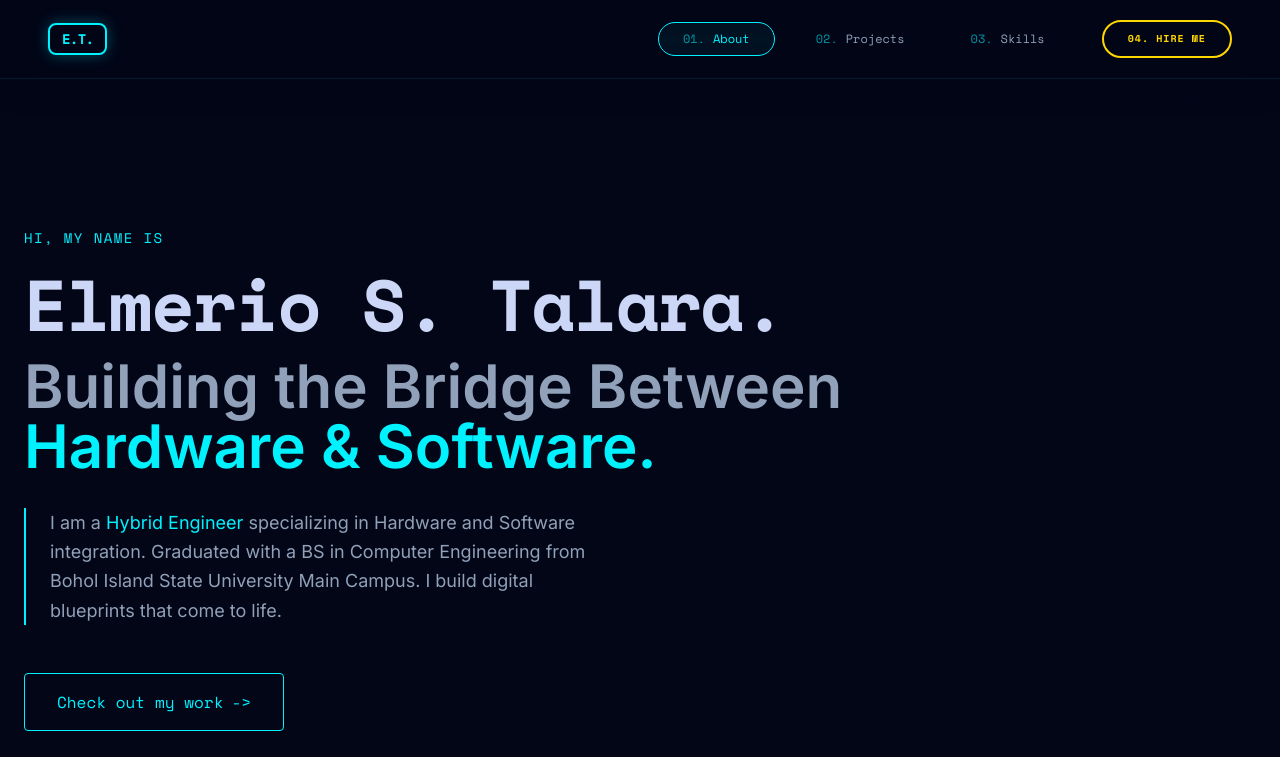
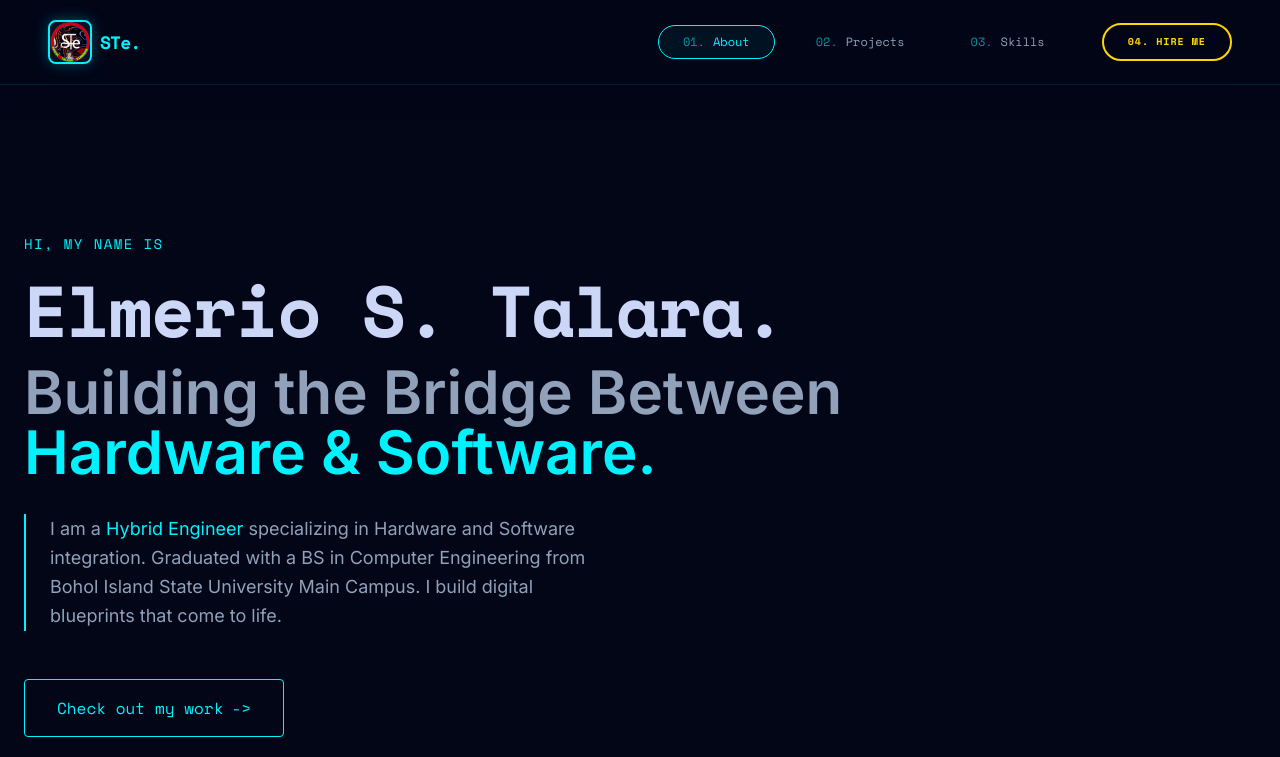
Before and after one commit to ELMER369-code/elmerio-s-talara-portfolio, a React (Vite) app: page / in a window 1280 px wide. Shown: the top 757 px of the page. Built offline with nearby package versions, Linux system fonts and the light colour scheme; no server answers; the database is empty.

Commit message:
Integrate brand logo and update site branding

```diff
--- a/index.html
+++ b/index.html
@@ -10,6 +10,7 @@
   <meta name="keywords"
     content="Elmerio S. Talara, Computer Engineer, Robotics, Embedded Systems, Portfolio, Hardware Engineer, software, application and app web developer, Bohol Island State University, PCB Design, IoT, machine learning, c++, Python, React, java/kotlin" />
   <meta name="author" content="Elmerio S. Talara" />
+  <link rel="icon" type="image/png" href="/assets/logo.png" />
 
   <!-- Open Graph / LinkedIn / Facebook -->
   <meta property="og:type" content="website" />
--- a/src/views/pages/Home.tsx
+++ b/src/views/pages/Home.tsx
@@ -54,9 +54,12 @@ const Home = () => {
             <nav className="sticky top-0 bg-navy-deep/80 backdrop-blur-xl flex justify-between items-center px-6 md:px-12 py-5 font-mono text-sm z-[100] border-b border-cyan-electric/10 shadow-[0_10px_30px_-10px_rgba(2,6,23,0.7)] transition-all duration-500">
                 <div
                     onClick={() => window.scrollTo({ top: 0, behavior: 'smooth' })}
-                    className="text-cyan-electric font-bold border-2 border-cyan-electric px-3 py-1 rounded-lg tracking-tighter hover:bg-cyan-electric hover:text-navy transition-all duration-300 cursor-pointer shadow-[0_0_15px_rgba(0,242,255,0.3)]"
+                    className="flex items-center gap-2 group cursor-pointer"
                 >
-                    E.T.
+                    <div className="w-11 h-11 border-2 border-cyan-electric rounded-lg overflow-hidden shadow-[0_0_15px_rgba(0,242,255,0.3)] group-hover:scale-110 transition-all duration-300 bg-navy-light">
+                        <img src="/assets/logo.png" alt="Logo" className="w-full h-full object-cover" />
+                    </div>
+                    <span className="text-cyan-electric font-bold tracking-tighter text-lg group-hover:text-silver transition-colors">STe.</span>
                 </div>
 
                 <div className="space-x-4 hidden md:flex items-center">
```
Also changed, not shown: public/assets/logo.png (added).
